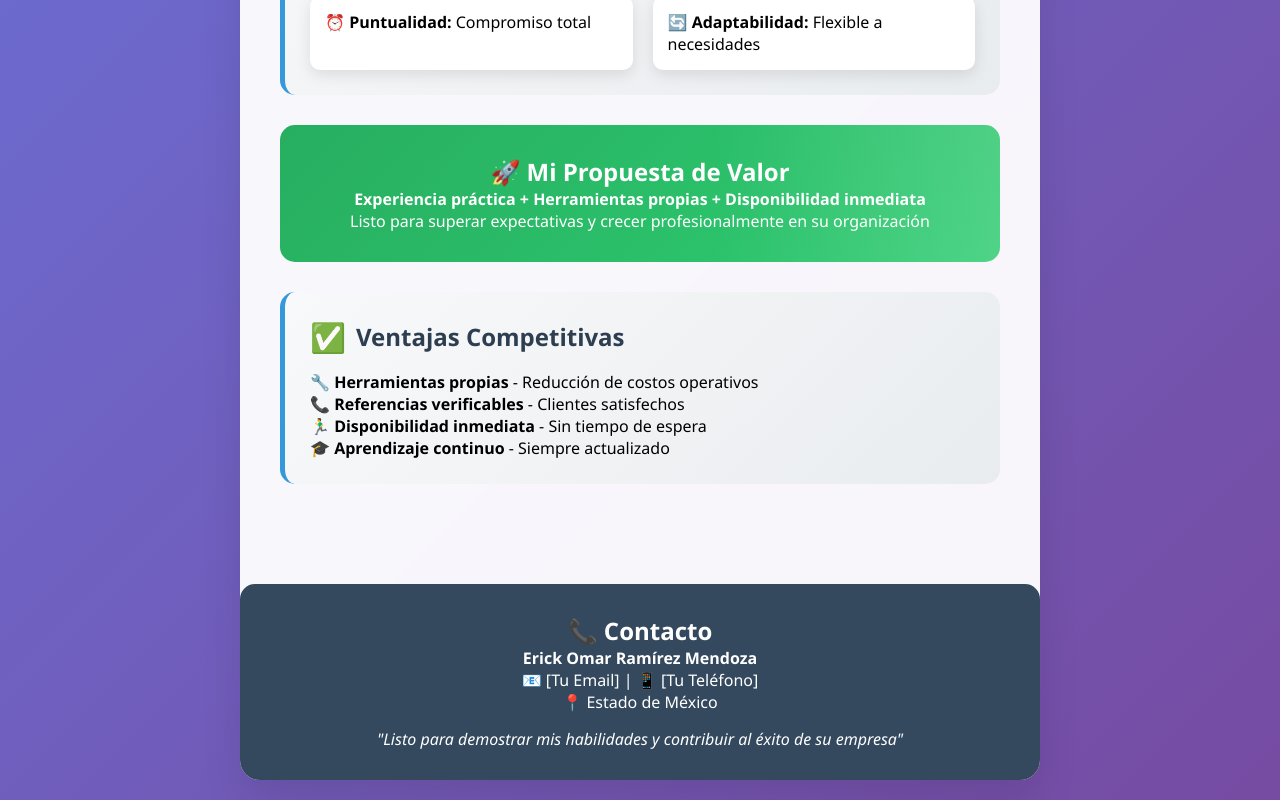
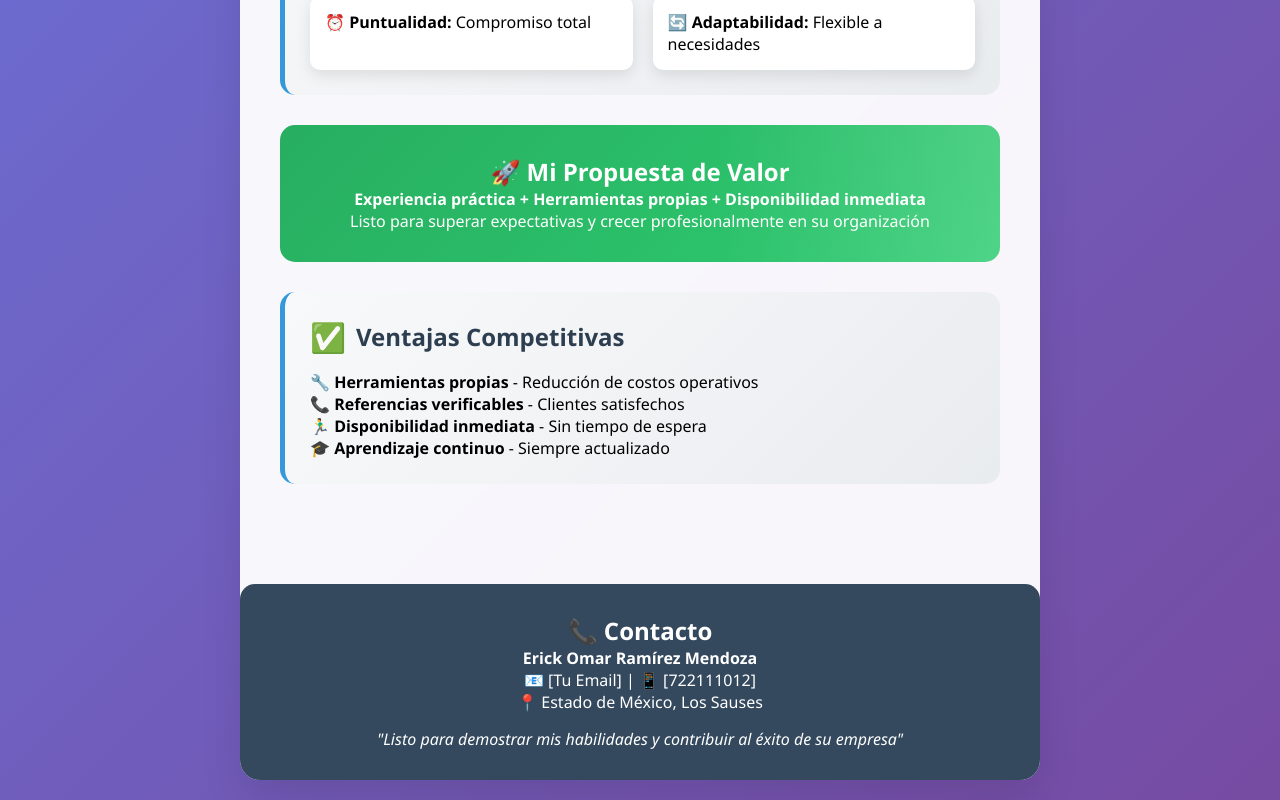
Before and after one commit to AlbertoAGarfias/mi-cv-profesional2, a plain HTML site: page index.html in a window 1280 px wide. Shown: the part 1336-2136 px from the top of the page. Drawn offline with Linux system fonts and the light colour scheme.

Commit message:
Update index.html

```diff
--- a/index.html
+++ b/index.html
@@ -327,8 +327,8 @@
         <div class="contact-info">
             <h2>📞 Contacto</h2>
             <p><strong>Erick Omar Ramírez Mendoza</strong></p>
-            <p>📧 [Tu Email] | 📱 [Tu Teléfono]</p>
-            <p>📍 Estado de México</p>
+            <p>📧 [Tu Email] | 📱 [722111012]</p>
+            <p>📍 Estado de México, Los Sauses</p>
             <p style="margin-top: 15px; font-style: italic;">
                 "Listo para demostrar mis habilidades y contribuir al éxito de su empresa"
             </p>
```
